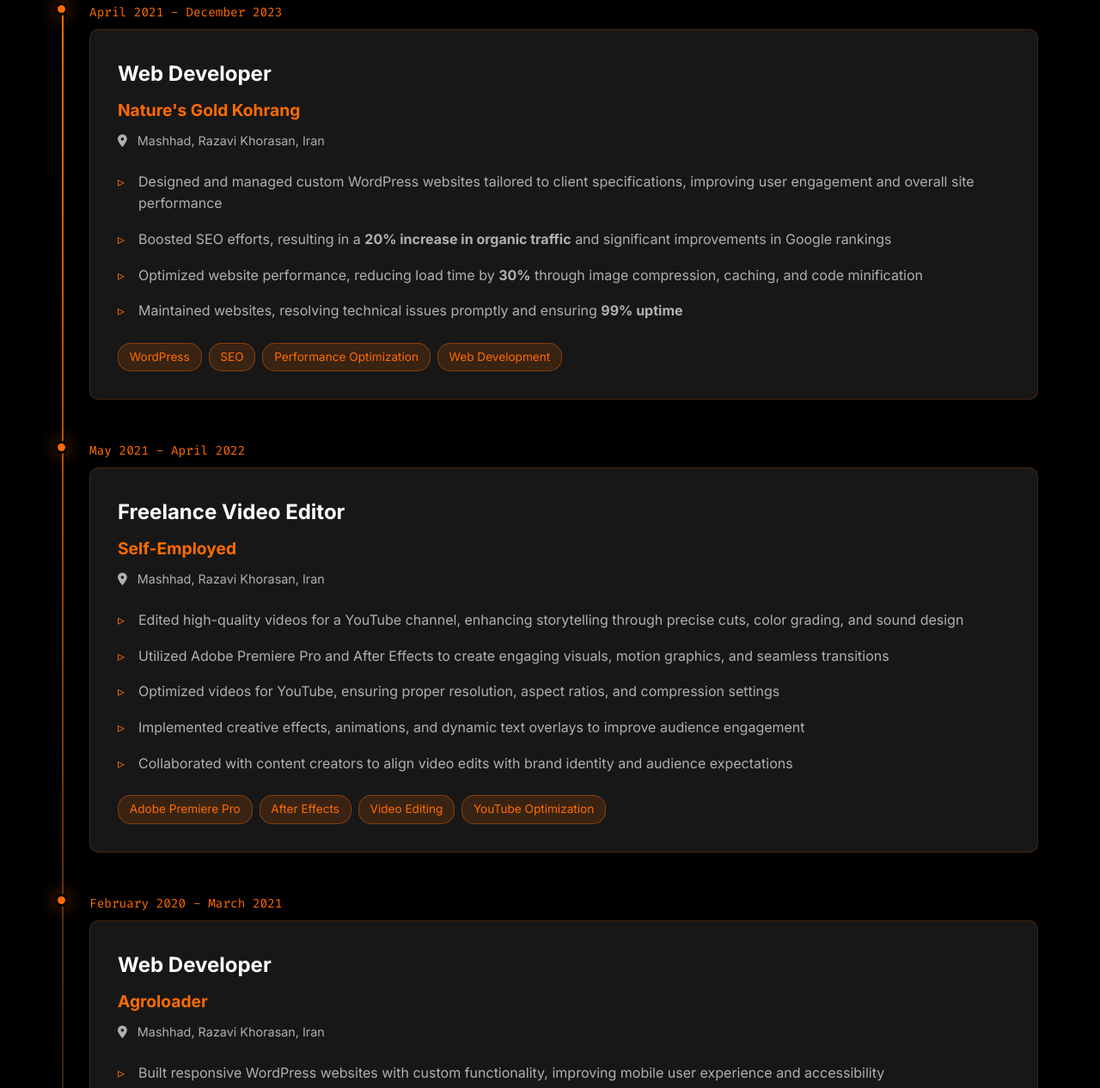
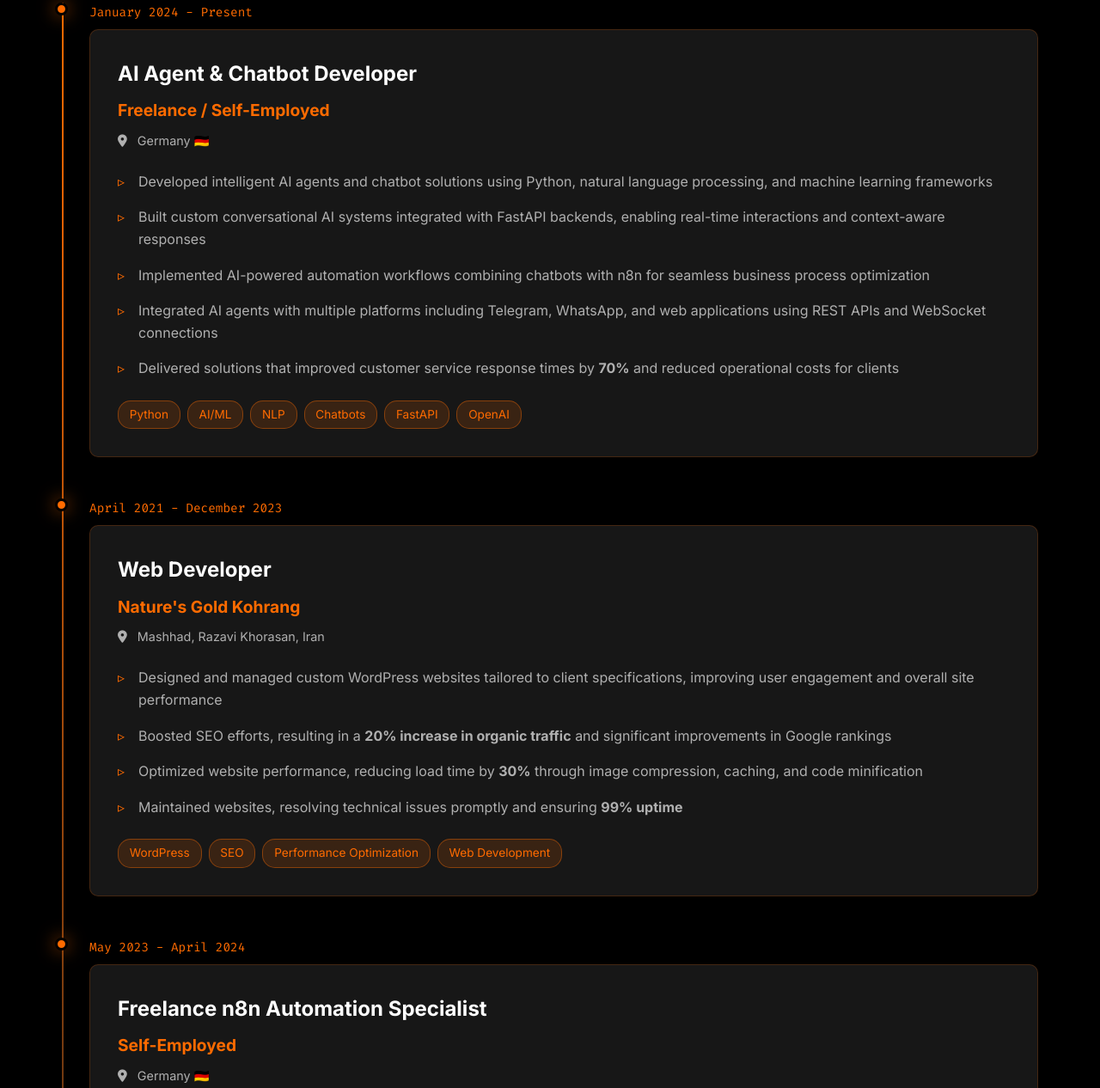
Before and after one commit to amirdhs/Portfolio-Ai, a plain HTML site: page index.html in a window 1280 px wide. Shown: the part 3113-4379 px from the top of the page at 86% size. Drawn offline with nearby package versions, Linux system fonts and the light colour scheme; animation ran at ten frames a second.

Commit message:
feat: Add new experience entries for AI Agent & Chatbot Developer and n8n Automation Specialist

```diff
--- a/index.html
+++ b/index.html
@@ -321,6 +321,32 @@
                 <!-- Experience 1 -->
                 <div class="timeline-item" data-aos="fade-up">
                     <div class="timeline-dot"></div>
+                    <div class="timeline-date">January 2024 - Present</div>
+                    <div class="timeline-content">
+                        <h3>AI Agent & Chatbot Developer</h3>
+                        <h4>Freelance / Self-Employed</h4>
+                        <p class="location"><i class="fas fa-map-marker-alt"></i> Germany 🇩🇪</p>
+                        <ul>
+                            <li>Developed intelligent AI agents and chatbot solutions using Python, natural language processing, and machine learning frameworks</li>
+                            <li>Built custom conversational AI systems integrated with FastAPI backends, enabling real-time interactions and context-aware responses</li>
+                            <li>Implemented AI-powered automation workflows combining chatbots with n8n for seamless business process optimization</li>
+                            <li>Integrated AI agents with multiple platforms including Telegram, WhatsApp, and web applications using REST APIs and WebSocket connections</li>
+                            <li>Delivered solutions that improved customer service response times by <strong>70%</strong> and reduced operational costs for clients</li>
+                        </ul>
+                        <div class="tags">
+                            <span class="tag">Python</span>
+                            <span class="tag">AI/ML</span>
+                            <span class="tag">NLP</span>
+                            <span class="tag">Chatbots</span>
+                            <span class="tag">FastAPI</span>
+                            <span class="tag">OpenAI</span>
+                        </div>
+                    </div>
+                </div>
+
+                <!-- Experience 2 -->
+                <div class="timeline-item" data-aos="fade-up">
+                    <div class="timeline-dot"></div>
                     <div class="timeline-date">April 2021 - December 2023</div>
                     <div class="timeline-content">
                         <h3>Web Developer</h3>
@@ -341,31 +367,32 @@
                     </div>
                 </div>
 
-                <!-- Experience 2 -->
+                <!-- Experience 3 -->
                 <div class="timeline-item" data-aos="fade-up">
                     <div class="timeline-dot"></div>
-                    <div class="timeline-date">May 2021 - April 2022</div>
+                    <div class="timeline-date">May 2023 - April 2024</div>
                     <div class="timeline-content">
-                        <h3>Freelance Video Editor</h3>
+                        <h3>Freelance n8n Automation Specialist</h3>
                         <h4>Self-Employed</h4>
-                        <p class="location"><i class="fas fa-map-marker-alt"></i> Mashhad, Razavi Khorasan, Iran</p>
+                        <p class="location"><i class="fas fa-map-marker-alt"></i> Germany 🇩🇪</p>
                         <ul>
-                            <li>Edited high-quality videos for a YouTube channel, enhancing storytelling through precise cuts, color grading, and sound design</li>
-                            <li>Utilized Adobe Premiere Pro and After Effects to create engaging visuals, motion graphics, and seamless transitions</li>
-                            <li>Optimized videos for YouTube, ensuring proper resolution, aspect ratios, and compression settings</li>
-                            <li>Implemented creative effects, animations, and dynamic text overlays to improve audience engagement</li>
-                            <li>Collaborated with content creators to align video edits with brand identity and audience expectations</li>
+                            <li>Designed and implemented custom n8n workflows for multiple clients, automating complex business processes and reducing manual workload by <strong>50%</strong></li>
+                            <li>Built integrations connecting various platforms (CRM systems, email services, databases, and APIs) to create seamless data flows</li>
+                            <li>Developed automated notification systems and data synchronization workflows, improving response times and operational efficiency</li>
+                            <li>Created custom webhooks and API endpoints to enable real-time communication between different business tools</li>
+                            <li>Provided documentation and training to clients, ensuring smooth adoption and maintenance of automated workflows</li>
                         </ul>
                         <div class="tags">
-                            <span class="tag">Adobe Premiere Pro</span>
-                            <span class="tag">After Effects</span>
-                            <span class="tag">Video Editing</span>
-                            <span class="tag">YouTube Optimization</span>
+                            <span class="tag">n8n</span>
+                            <span class="tag">Workflow Automation</span>
+                            <span class="tag">API Integration</span>
+                            <span class="tag">Webhooks</span>
+                            <span class="tag">Process Optimization</span>
                         </div>
                     </div>
                 </div>
 
-                <!-- Experience 3 -->
+                <!-- Experience 4 -->
                 <div class="timeline-item" data-aos="fade-up">
                     <div class="timeline-dot"></div>
                     <div class="timeline-date">February 2020 - March 2021</div>
```
